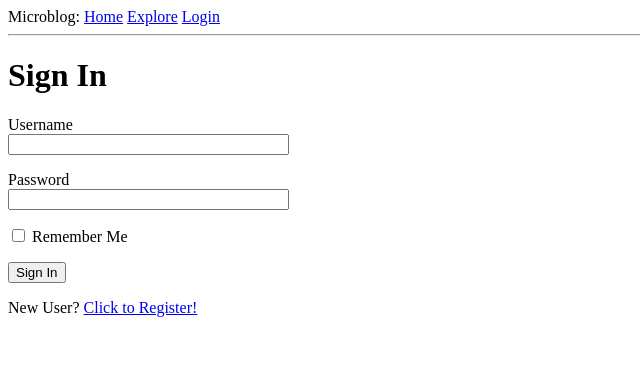
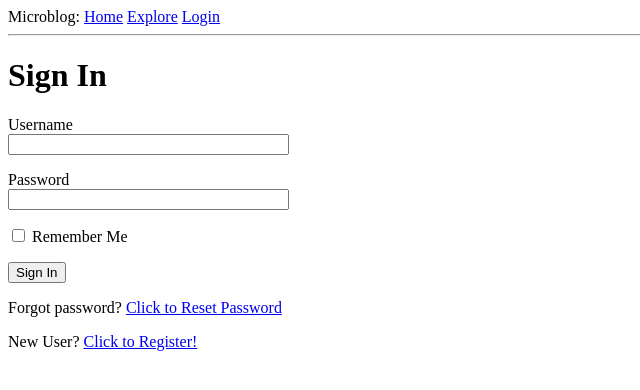
Before and after one commit to neerajadsul/microblog-flask, a Flask app: page /login in a window 1280 px wide. Shown: the top 390 px of the page, without its empty margins (0-640 px from the left). Run offline with Flask 2, Linux system fonts and the light colour scheme.

Commit message:
adds password reset feature

```diff
--- a/app/__init__.py
+++ b/app/__init__.py
@@ -3,6 +3,7 @@ from config import Config
 from flask_sqlalchemy import SQLAlchemy
 from flask_migrate import Migrate
 from flask_login import LoginManager
+from flask_mail import Mail
 import logging
 from logging.handlers import SMTPHandler, RotatingFileHandler
 import os
@@ -13,6 +14,8 @@ db = SQLAlchemy(app)
 migrate = Migrate(app, db)
 login = LoginManager(app=app)
 login.login_view = 'login'
+mail = Mail(app)
+
 from app import routes, models, errors
 
 if not app.debug:
--- a/app/forms.py
+++ b/app/forms.py
@@ -46,3 +46,15 @@ class EditProfileForm(FlaskForm):
 class PostForm(FlaskForm):
     post = TextAreaField('Say something', validators=[DataRequired(), Length(min=1, max=140)])
     submit = SubmitField('Submit')
+
+class ResetPasswordRequestForm(FlaskForm):
+    email = StringField('Email', validators=[DataRequired(), Email()])
+    submit = SubmitField('Request Password Reset')
+
+
+class ResetPasswordForm(FlaskForm):
+    password = PasswordField('Password', validators=[DataRequired()])
+    password2 = PasswordField(
+        'Repeat Password', validators=[DataRequired(), EqualTo('password')]
+    )
+    submit = SubmitField('Submit New Password')
--- a/app/routes.py
+++ b/app/routes.py
@@ -1,10 +1,12 @@
 from flask import render_template, flash, redirect, url_for, request
 from werkzeug.urls import url_parse
 from app import app, db
-from app.forms import LoginForm, RegistrationForm, EditProfileForm, PostForm
+from app.forms import LoginForm, RegistrationForm, EditProfileForm
+from app.forms import PostForm, ResetPasswordRequestForm, ResetPasswordForm
 from flask_login import current_user, login_user, logout_user, login_required
 from app.models import User, Post
 from datetime import datetime
+from app.email import send_password_reset_email
 
 @app.route("/", methods=['GET','POST'])
 @app.route("/index", methods=['GET','POST'])
@@ -144,3 +146,32 @@ def before_request():
     if current_user.is_authenticated:
         current_user.last_seen = datetime.utcnow()
         db.session.commit()
+
+@app.route('/reset_password_request', methods=['GET', 'POST'])
+def reset_password_request():
+    if current_user.is_authenticated:
+        return redirect(url_for('index'))
+    form = ResetPasswordRequestForm()
+    if form.validate_on_submit():
+        user = User.query.filter_by(email=form.email.data).first()
+        if user:
+            send_password_request_email(user)
+        flash('Check your email for the instructions to reset your password')
+        return redirect(url_for('login'))
+    return render_template('reset_password_request.html', title='Reset Password', form=form)
+
+
+@app.route('/reset_password/<token>', methods=['GET', 'POST'])
+def reset_password(token):
+    if current_user.is_authenticated:
+        return redirect(url_for('index'))
+    user = User.verify_reset_password_token(token)
+    if not user:
+        return redirect(url_for('index'))
+    form = ResetPasswordForm()
+    if form.validate_on_submit():
+        user.set_password(form.password.data)
+        db.session.commit()
+        flash('Password has been reset.')
+        return redirect(url_for('login'))
+    return render_template('reset_password.html', form=form)
--- a/app/templates/login.html
+++ b/app/templates/login.html
@@ -20,6 +20,10 @@
         </p>
         <p> {{ form.remember_me() }} {{ form.remember_me.label }}</p>
         <p> {{form.submit()}} </p>
+        <p>
+            Forgot password?
+            <a href="{{ url_for('reset_password_request') }}">Click to Reset Password</a>
+        </p>
     </form>
 
     <p>New User? <a href="{{ url_for('register') }}">Click to Register!</a></p>
```
Also changed, not shown: app/models.py (+17 -0 lines), app.db.
